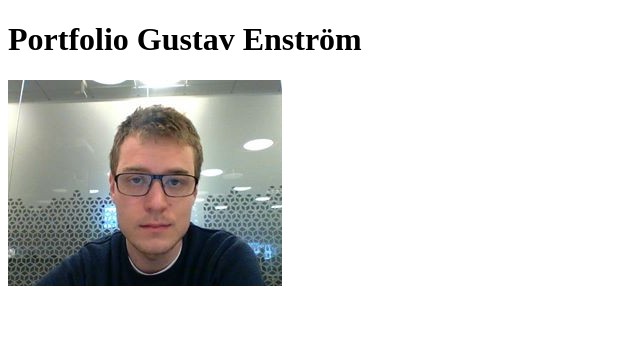
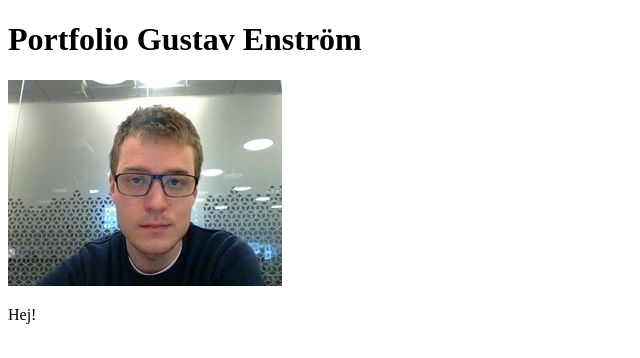
Before and after one commit to Knoxportion/Portfolio, a plain HTML site: page index.html in a window 1280 px wide. Shown: the full height of the page, 0-640 px from the left. Drawn offline with Linux system fonts and the light colour scheme.

Commit message:
Added paragraph
Added a paragraph that says hi!

```diff
--- a/index.html
+++ b/index.html
@@ -7,6 +7,7 @@
 	<body>
 		<h1>Portfolio Gustav Enström</h1>
 		<img src="img/me.jpg">
+		<p>Hej!</p>
 	</body>
 
 </html>
```
